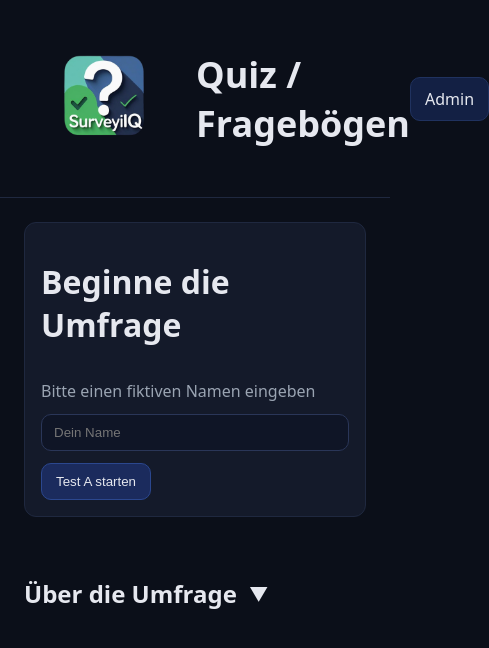
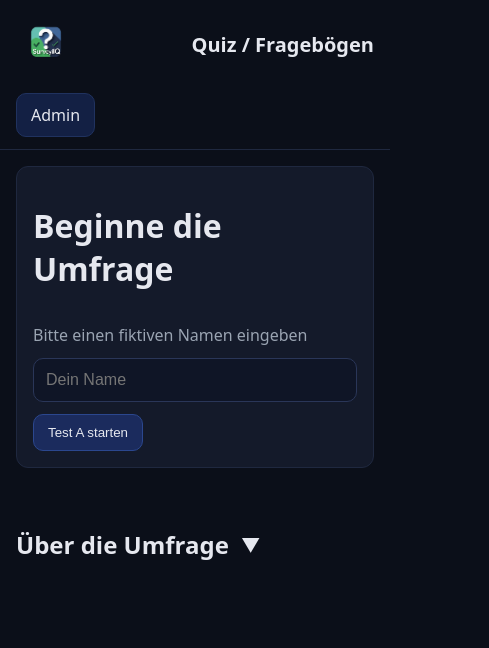
Before and after one commit to SnickersDE/FrageboegenAPI, a Next.js app: page / in a window 390 px wide. Shown: the top 648 px of the page, 489 px wide, since content can reach past the window. Built offline with nearby package versions, Linux system fonts and the light colour scheme.

Commit message:
Optimize layout for mobile (responsive styles)

```diff
--- a/src/app/globals.css
+++ b/src/app/globals.css
@@ -16,7 +16,7 @@ body {
   margin: 0;
   background: var(--bg);
   color: var(--text);
-  font-family: ui-sans-serif, system-ui, -apple-system, Segoe UI, Roboto, Ubuntu, Cantarell, Noto Sans, Helvetica Neue, Arial, \"Apple Color Emoji\", \"Segoe UI Emoji\";
+  font-family: ui-sans-serif, system-ui, -apple-system, Segoe UI, Roboto, Ubuntu, Cantarell, Noto Sans, Helvetica Neue, Arial, "Apple Color Emoji", "Segoe UI Emoji";
 }
 a {
   color: var(--accent);
@@ -54,6 +54,7 @@ a {
   background: #132044;
   color: var(--text);
   cursor: pointer;
+  transition: all 0.2s;
 }
 .btn.primary {
   background: #1b2b5d;
@@ -85,3 +86,61 @@ a {
 .muted {
   color: var(--muted);
 }
+
+/* Custom classes for Logo and Title to handle responsiveness */
+.logo-img {
+  height: 160px;
+  cursor: pointer;
+  transition: height 0.3s;
+}
+.app-title {
+  font-size: 36px;
+  font-weight: 700;
+}
+
+/* Mobile Responsiveness */
+@media (max-width: 768px) {
+  .container {
+    padding: 16px;
+    width: 100%;
+  }
+
+  .header {
+    padding: 12px 16px;
+    flex-direction: column;
+    align-items: flex-start;
+    gap: 16px;
+  }
+
+  .header .row {
+    width: 100%;
+    justify-content: space-between;
+  }
+
+  .logo-img {
+    height: 60px; /* Smaller logo on mobile */
+  }
+
+  .app-title {
+    font-size: 20px; /* Smaller title on mobile */
+  }
+
+  /* Stack options vertically on mobile */
+  .options-container {
+    flex-direction: column !important;
+    align-items: stretch !important;
+  }
+
+  .options-container .btn {
+    width: 100%;
+    text-align: left;
+    justify-content: flex-start;
+    padding: 16px; /* Larger touch target */
+  }
+
+  /* Ensure text inputs are easy to tap */
+  .input {
+    font-size: 16px; /* Prevent zoom on iOS */
+    padding: 12px;
+  }
+}
--- a/src/app/layout.js
+++ b/src/app/layout.js
@@ -13,9 +13,9 @@ export default function RootLayout({ children }) {
         <header className="header">
           <div className="row" style={{ alignItems: "center", gap: 12 }}>
             <Link href="/">
-              <img src="/logo.png" alt="Logo" style={{ height: 160, cursor: "pointer" }} />
+              <img src="/logo.png" alt="Logo" className="logo-img" />
             </Link>
-            <div className="title" style={{ fontSize: "36px" }}>Quiz / Fragebögen</div>
+            <div className="title app-title">Quiz / Fragebögen</div>
           </div>
           <AdminLink />
         </header>
--- a/src/components/QuestionForm.jsx
+++ b/src/components/QuestionForm.jsx
@@ -35,7 +35,7 @@ export default function QuestionForm({ testType, userName, onSubmit }) {
               style={{ resize: "vertical" }}
             />
           ) : (
-            <div className="row" style={{ flexWrap: "wrap" }}>
+            <div className="row options-container" style={{ flexWrap: "wrap" }}>
               {q.options.map((opt) => {
                 const checked = answers[q.number] === opt
                 return (
```
